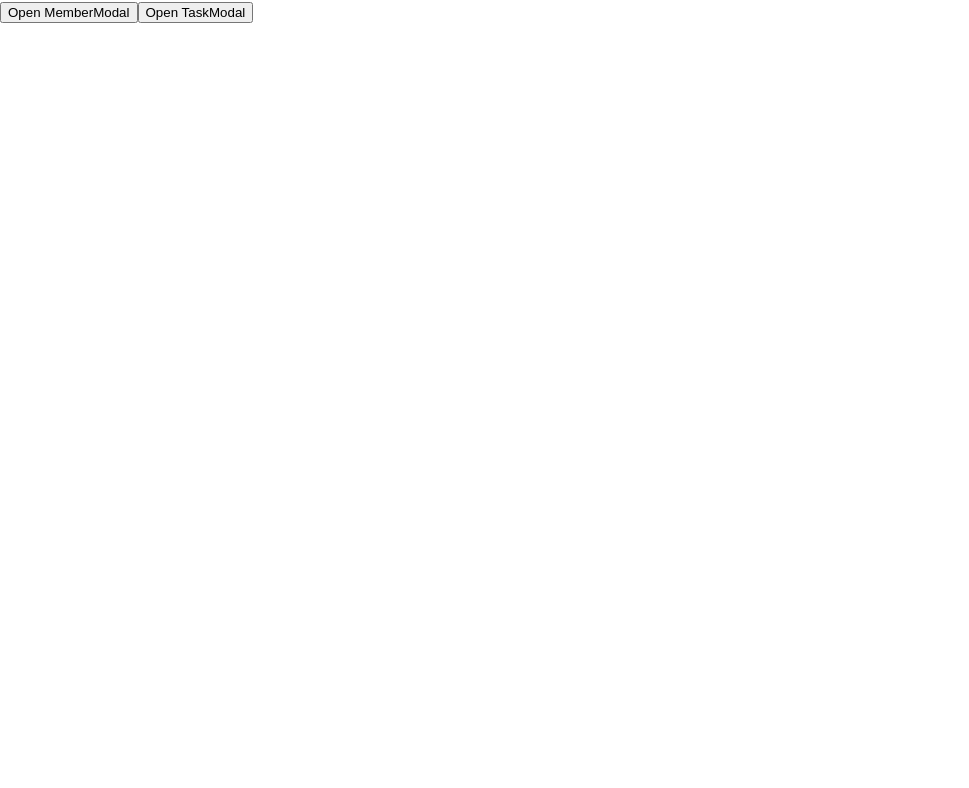
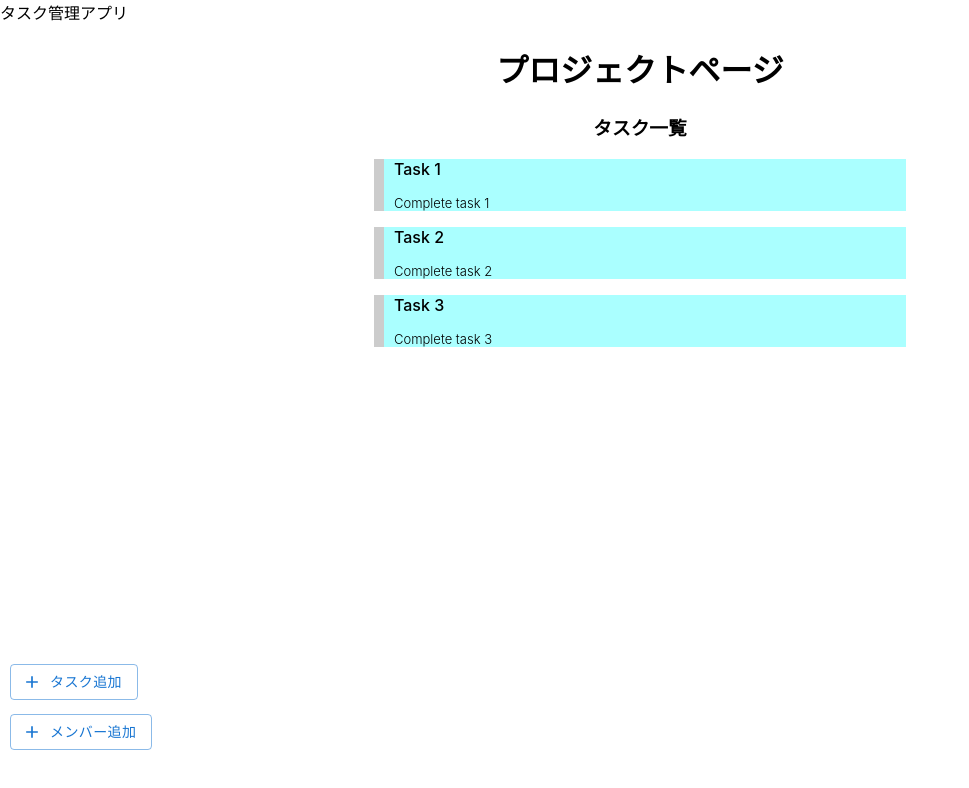
Before and after one commit to scla-sagauniv/suspicious_instrument, a React (Create React App) app in the folder frontend/: page /projectPage/1 in a window 1280 px wide. Shown: the top 788 px of the page, without its empty margins (0-969 px from the left). Built offline with nearby package versions, Linux system fonts and the light colour scheme.

Commit message:
update タスク一覧ページの編集

```diff
--- a/frontend/src/component/ProjectList.jsx
+++ b/frontend/src/component/ProjectList.jsx
@@ -11,7 +11,7 @@
   return (
     <>
       <div className="projectElement" onClick={() => handleClick(datum)}>
-        <h3>{datum?.name}</h3>
+        <h3 className="projectTitle">{datum?.name}</h3>
         <p>タスク数：{datum?.tasks.length}</p>
         <p>メンバー数：{datum?.members.length}</p>
       </div>
--- a/frontend/src/component/TaskList.jsx
+++ b/frontend/src/component/TaskList.jsx
@@ -1,12 +1,13 @@
 import dummydata from "../dummydata.json";
 import { useEffect, useState } from "react";
+import "../css/TaskList.css";
 
 const Task = ({ task }) => {
   return (
     <>
       <div className="taskElement">
-        <p>{task?.title}</p>
-        <p>{task?.description}</p>
+        <p className="taskName">{task?.title}</p>
+        <p className="completeTask">{task?.description}</p>
       </div>
     </>
   );
--- a/frontend/src/css/ProjectList.css
+++ b/frontend/src/css/ProjectList.css
@@ -1,7 +1,13 @@
-.projectElement{
-    margin-left: auto;
-    margin-right: auto;
-    width:40%;
-    align-items: center;
-    background-color: aqua;
+.projectElement {
+  margin-left: auto;
+  margin-right: auto;
+  width: 40%;
+  align-items: center;
+  background-color: aqua;
 }
+
+.projectTitle {
+  margin-left: 5px;
+  width: 40%;
+  border-bottom: solid 2px #111;
+}
--- /dev/null
+++ b/frontend/src/css/TaskList.css
@@ -0,0 +1,23 @@
+body {
+  background-color: #fff;
+}
+
+/* .taskListTitle { */
+
+/* } */
+
+.taskElement {
+  background: #aaffff;
+  padding-left: 10px;
+  border-left: solid 10px #ccc;
+}
+
+.taskName {
+  font-size: 16px;
+  font-weight: 460;
+}
+
+.completeTask {
+  font-size: 13px;
+  font-weight: 360;
+}
--- a/frontend/src/pages/Main.js
+++ /dev/null
@@ -1,36 +0,0 @@
-import TestTitle from "../component/TestTitle";
-import MemberModal from "../component/MemberModal";
-import TaskModal from "../component/TaskModal";
-import { useState } from "react";
-import "../css/MemberModal.css";
-import "../css/TaskModal.css";
-
-const Main = () => {
-  const [showMemberModal, setShowMemberModal] = useState(false);
-  const ShowMemberModal = () => {
-    setShowMemberModal(true);
-  };
-  const [showTaskModal, setShowTaskModal] = useState(false);
-  const ShowTaskModal = () => {
-    setShowTaskModal(true);
-  };
-  return (
-    <>
-      <div>
-        <MemberModal
-          showFlag={showMemberModal}
-          setShowMemberModal={setShowMemberModal}
-        />
-        <TaskModal
-          showFlag={showTaskModal}
-          setShowTaskModal={setShowTaskModal}
-        />
-
-        <button onClick={ShowMemberModal}>Open MemberModal</button>
-        <button onClick={ShowTaskModal}>Open TaskModal</button>
-      </div>
-    </>
-  );
-};
-
-export default Main;
```
